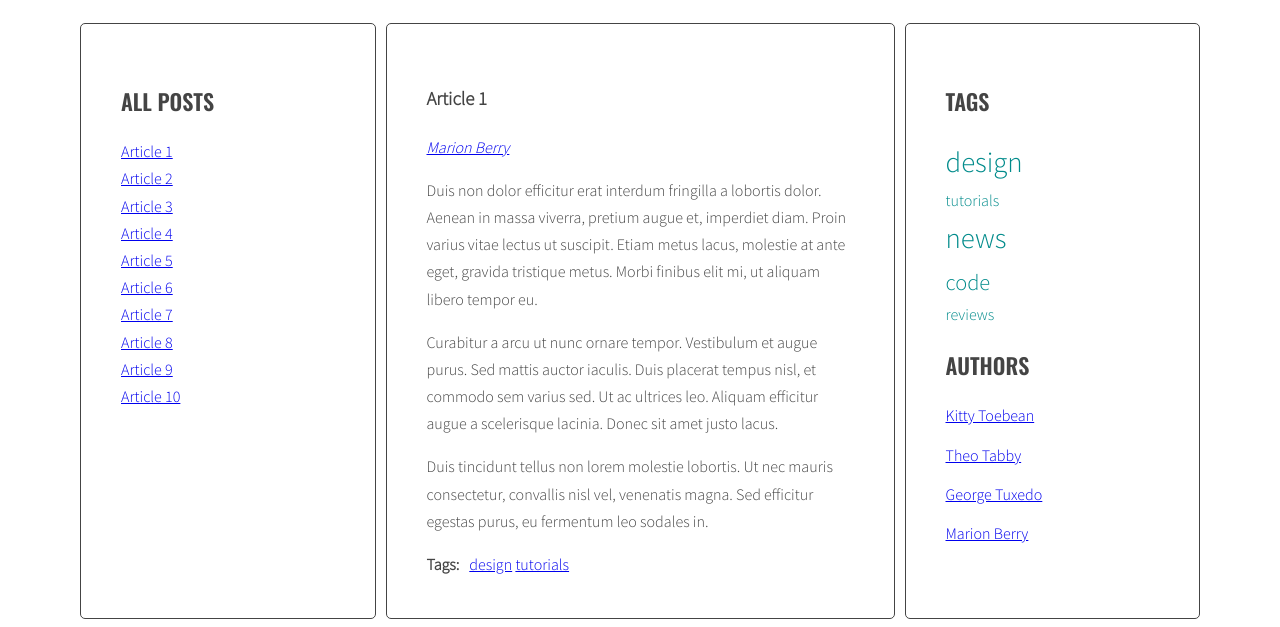
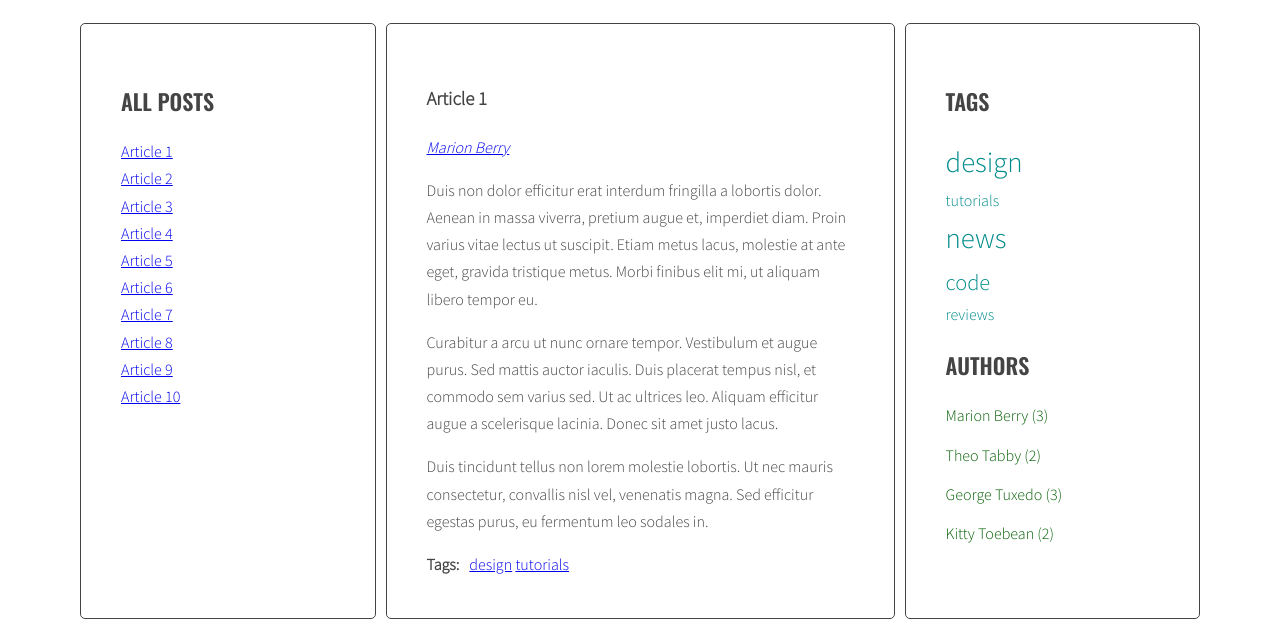
Before and after one commit to klubus/javascript-blog, a website: page index.html in a window 1280 px wide. Shown: the part 220-847 px from the top of the page. Drawn offline with nearby package versions, Linux system fonts and the light colour scheme.

Commit message:
authors-list

```diff
--- a/js/script.js
+++ b/js/script.js
@@ -37,7 +37,8 @@ const optArticleSelector = '.post',
   optArticleAuthorSelector = '.post-author',
   optTagsListSelector = '.tags.list',
   optCloudClassCount = 5,
-  optCloudClassPrefix = 'tag-size-';
+  optCloudClassPrefix = 'tag-size-',
+  optAuthorsListSelector = '.authors';
 
 function generateTitleLinks(customSelector = '') {
   /* remove contents of titleList */
@@ -148,13 +149,10 @@ function generateTags() {
     tagsWrapper.innerHTML = html;
 
     /* END LOOP: for every article: */
-    console.log(allTags);
 
     /* [NEW] find list of tags in right column */
     const tagList = document.querySelector(optTagsListSelector);
-
     const tagsParams = calculateTagsParams(allTags);
-    console.log('tagsParams:', tagsParams);
 
     /* [NEW] create variable for all links HTML code */
     let allTagsHTML = '';
@@ -171,7 +169,6 @@ function generateTags() {
         '">' +
         tag +
         '</a></li>';
-      // <li><a href="#tag-design">design</a> (6)</li>
       allTagsHTML += tagLinkHTML;
       console.log('tagLinkHTML:', tagLinkHTML);
     }
@@ -235,6 +232,9 @@ function addClickListenersToTags() {
 addClickListenersToTags();
 
 function generateAuthors() {
+  /* [NEW] create a new variable allTags with an empty object */
+  let allAuthors = {};
+
   /* find all articles */
   const articles = document.querySelectorAll(optArticleSelector);
 
@@ -256,10 +256,41 @@ function generateAuthors() {
     /* add generated code to html variable */
 
     html = html + linkHTML;
+
+    if (!allAuthors[articleAuthor]) {
+      allAuthors[articleAuthor] = 1;
+    } else {
+      allAuthors[articleAuthor]++;
+    }
+
     /* insert HTML of all the links into the tags wrapper */
     authorsWrapper.innerHTML = html;
 
     /* END LOOP: for every article: */
+
+    /* [NEW] find list of tags in right column */
+    const authorList = document.querySelector(optAuthorsListSelector);
+
+    /* [NEW] create variable for all links HTML code */
+    let allAuthorsHTML = '';
+    /* [NEW] START LOOP: for each tag in allTags: */
+    for (let author in allAuthors) {
+      const authorLinkHTML =
+        '<li><a class="author" href="#author-' +
+        author +
+        '">' +
+        author +
+        ' (' +
+        allAuthors[author] +
+        ')' +
+        '</a></li>';
+      allAuthorsHTML += authorLinkHTML;
+      console.log(authorLinkHTML);
+    }
+    /* [NEW] END LOOP: for each tag in allTags: */
+
+    /*[NEW] add HTML from allTagsHTML to tagList */
+    authorList.innerHTML = allAuthorsHTML;
   }
 }
 
--- a/sass/style.scss
+++ b/sass/style.scss
@@ -133,6 +133,11 @@ body {
   color: darkcyan;
 }
 
+.author {
+  text-decoration: none;
+  color: rgb(4, 95, 4);
+}
+
 .tag-size-1 {
   font-size: 100%;
 }
```
Also changed, not shown: css/style.css, 1 other file.
